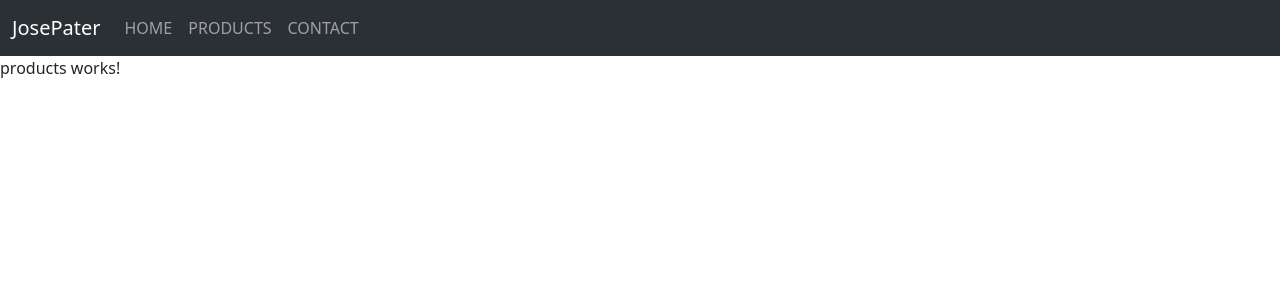
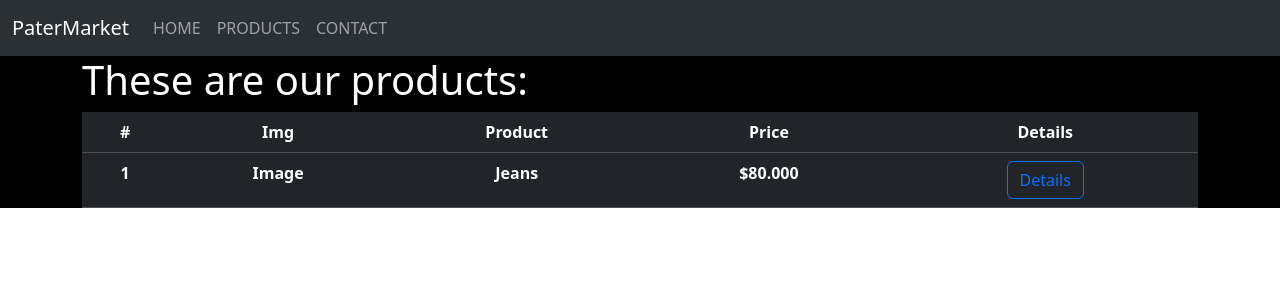
Before and after one commit to JosePater/Landing-page-Angular-17, an Angular app: page /products in a window 1280 px wide. Shown: the top 300 px of the page. Built offline with nearby package versions, Linux system fonts and the light colour scheme.

Commit message:
styles: theme dark on the pages

```diff
--- a/src/app/app.component.css
+++ b/src/app/app.component.css
@@ -1,3 +1,4 @@
-p {
-    color: #a144eb;
+.general-styles {
+    background-color: #000000;
+    color: #FFFFFF;
 }
--- a/src/app/app.component.html
+++ b/src/app/app.component.html
@@ -1,6 +1,7 @@
+<div class="general-styles">
   <nav class="navbar navbar-expand-lg bg-body-tertiary" data-bs-theme="dark">
     <div class="container-fluid">
-    <a class="navbar-brand" href="#">JosePater</a>
+      <a class="navbar-brand" href="#">PaterMarket</a>
       <button class="navbar-toggler" type="button" data-bs-toggle="collapse" data-bs-target="#navbarNav" aria-controls="navbarNav" aria-expanded="false" aria-label="Toggle navigation">
         <span class="navbar-toggler-icon"></span>
       </button>
@@ -16,3 +17,4 @@
     </div>
   </nav>
   <router-outlet></router-outlet>
+</div>
--- a/src/app/pages/products/products.component.html
+++ b/src/app/pages/products/products.component.html
@@ -1 +1,24 @@
-<p>products works!</p>
+<div class="container">
+  <h1>These are our products:</h1>
+  <table class="table table-dark" style="text-align: center">
+    <thead>
+      <tr>
+        <th scope="col">#</th>
+        <th scope="col">Img</th>
+        <th scope="col">Product</th>
+        <th scope="col">Price</th>
+        <th scope="col">Details</th>
+      </tr>
+    </thead>
+    <tbody>
+      <tr>
+        <th scope="row">1</th>
+        <th>Image</th>
+        <th>Jeans</th>
+        <th>$80.000</th>
+        <th><button class="btn btn-outline-primary">Details</button></th>
+
+      </tr>
+    </tbody>
+  </table>
+</div>
```
Lines whose indentation alone changed are shown as unchanged.
